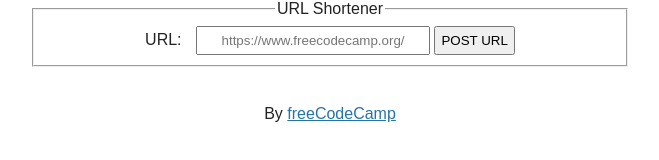
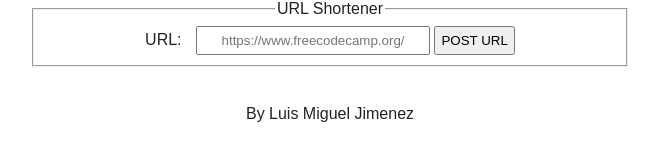
Before and after one commit to Yomiguel/URL-Shortener-Microservice, a website: page views/index.html in a window 1280 px wide. Shown: the part 106-266 px from the top of the page, without its empty margins (310-969 px from the left). Drawn offline with Linux system fonts and the light colour scheme.

Commit message:
author added

```diff
--- a/views/index.html
+++ b/views/index.html
@@ -26,7 +26,7 @@
       </section>
     </main>
     <footer>
-      <p>By <a href="https://www.freecodecamp.org/">freeCodeCamp</a></p>
+      <p>By Luis Miguel Jimenez</p>
     </footer>
   </body>
 </html>
```
